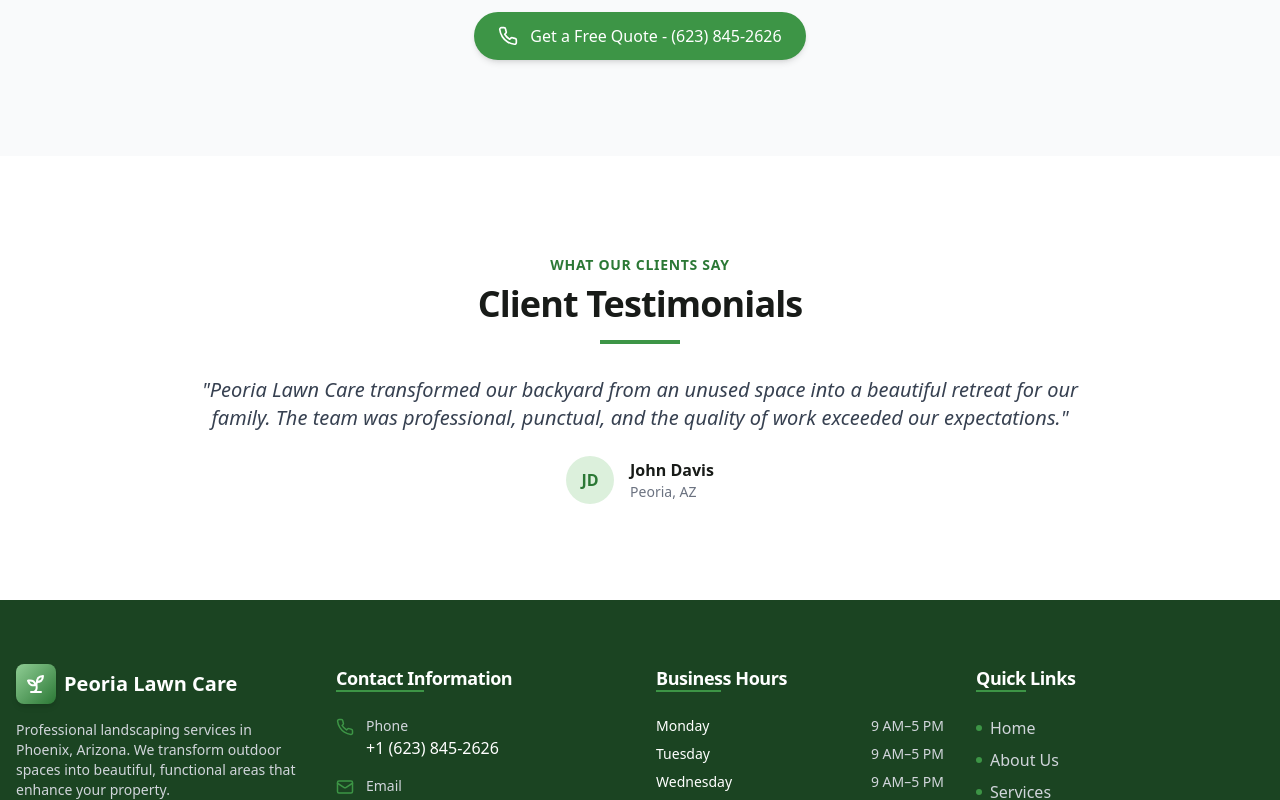
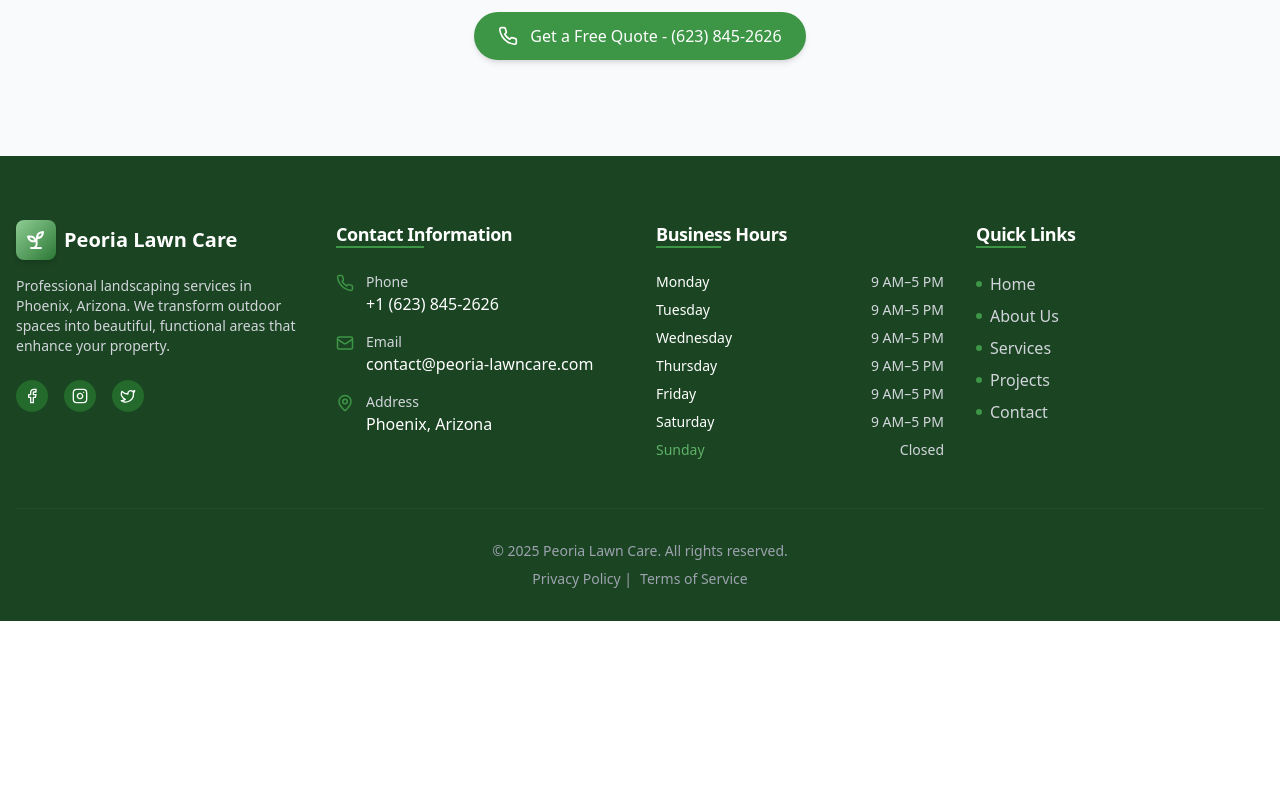
Before and after one commit to Azagentfritz/peorialawncare, a React (Vite) app: page /gallery in a window 1280 px wide. Shown: the part 1672-2472 px from the top of the page. After the commit the page ends 2293 px from the top, so only its background shows below. Built offline with nearby package versions, Linux system fonts and the light colour scheme.

Commit message:
Remove client testimonial section
Removes the client testimonial section from the page.

```diff
--- a/src/pages/Gallery.tsx
+++ b/src/pages/Gallery.tsx
@@ -185,33 +185,7 @@ const Gallery = () => {
           </div>
         </section>
 
-        {/* Testimonial Section */}
-        <section className="section-padding bg-white">
-          <div className="container mx-auto px-4">
-            <div className="max-w-4xl mx-auto text-center">
-              <div className="mb-8">
-                <span className="text-lawn-600 text-sm font-semibold uppercase tracking-wider">What Our Clients Say</span>
-                <h2 className="text-3xl md:text-4xl font-bold mt-2 mb-4">Client Testimonials</h2>
-                <div className="w-20 h-1 bg-lawn-500 mx-auto mb-6"></div>
-              </div>
-
-              <blockquote className="italic text-lg md:text-xl text-gray-700 mb-6">
-                "Peoria Lawn Care transformed our backyard from an unused space into a beautiful
-                retreat for our family. The team was professional, punctual, and the quality of work exceeded our expectations."
-              </blockquote>
-
-              <div className="flex items-center justify-center">
-                <div className="w-12 h-12 bg-lawn-100 rounded-full flex items-center justify-center mr-4">
-                  <span className="text-lawn-600 font-semibold">JD</span>
-                </div>
-                <div className="text-left">
-                  <p className="font-semibold">John Davis</p>
-                  <p className="text-sm text-gray-500">Peoria, AZ</p>
-                </div>
-              </div>
-            </div>
-          </div>
-        </section>
+        {/* Testimonial Section has been removed */}
       </main>
 
       <Footer />
```
